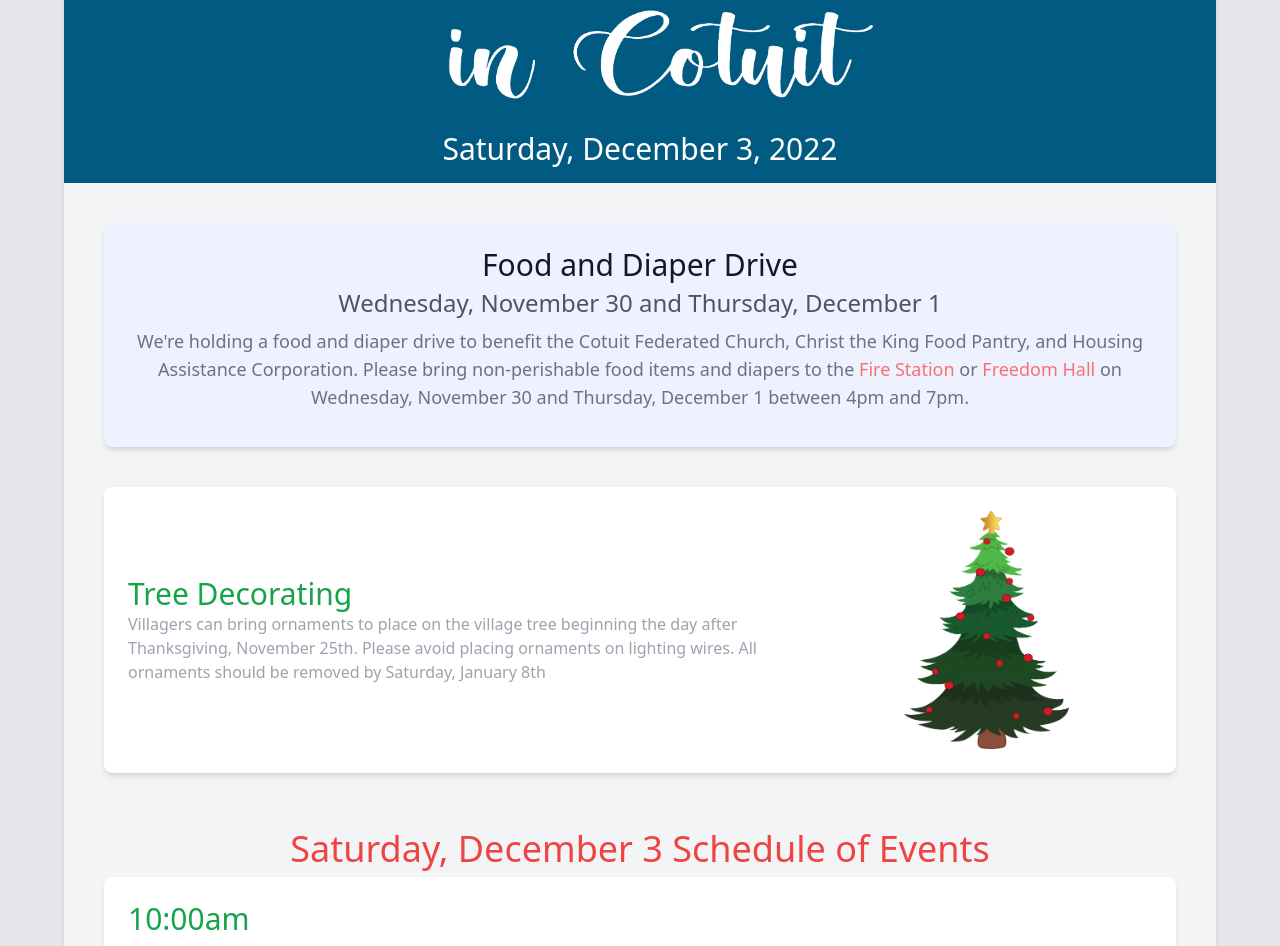
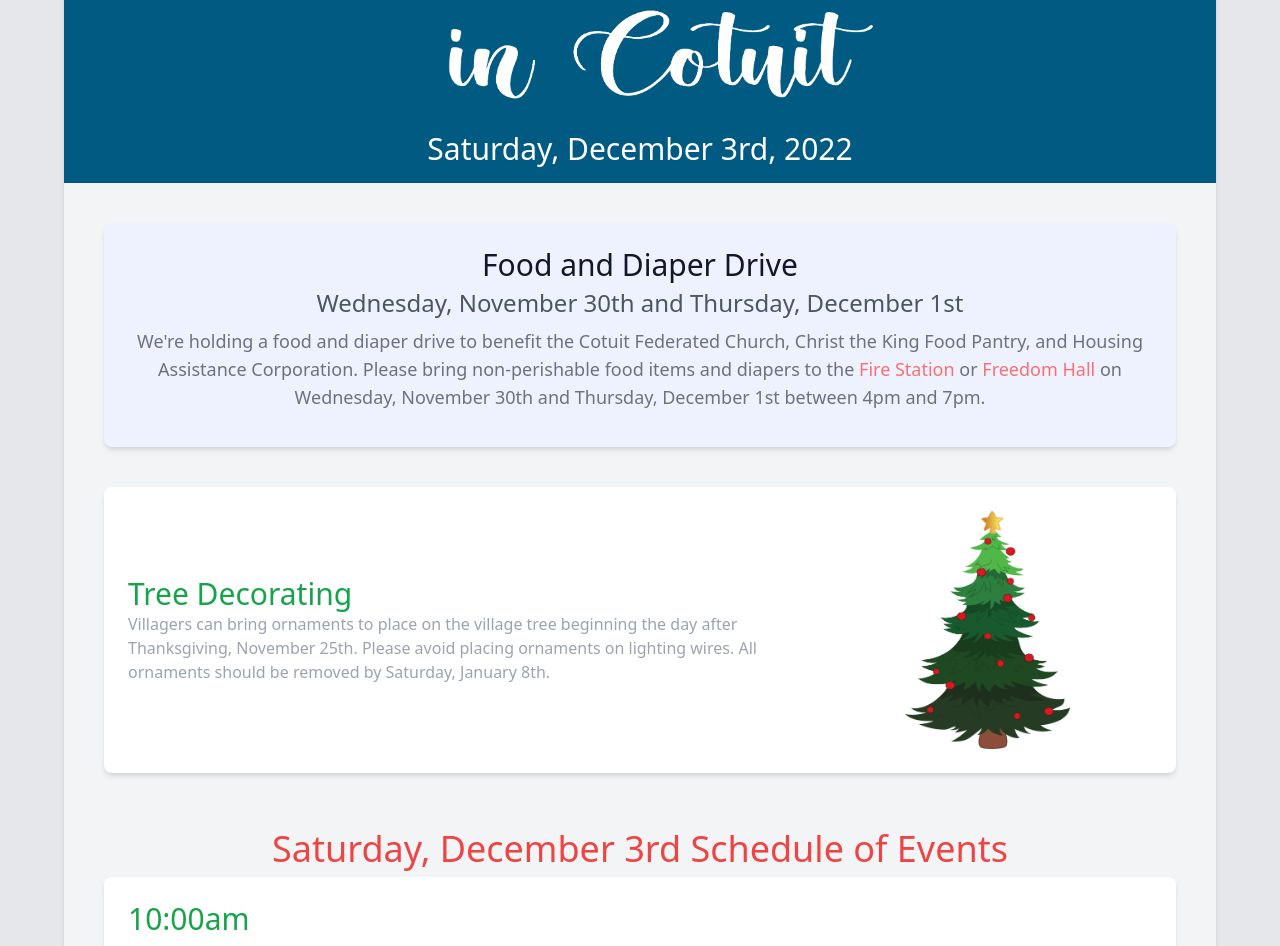
Before and after one commit to dfravel/christmas-in-cotuit, a Vue app: page / in a window 1280 px wide. Shown: the part 206-1152 px from the top of the page. Built offline with nearby package versions, Linux system fonts and the light colour scheme.

Commit message:
consistent dates

```diff
--- a/src/App.vue
+++ b/src/App.vue
@@ -5,20 +5,20 @@
     <div class="max-w-6xl mx-6 sm:mx-auto rounded-lg shadow-md bg-skyBlue">
       <header class="mx-auto text-center">
         <img src="./assets/christmas-in-cotuit.png" alt="Christmas in Cotuit" class="w-1/2 mx-auto" />
-        <h1 class="text-xl sm:text-3xl my-4 text-white">Saturday, December 3, 2022</h1>
+        <h1 class="text-xl sm:text-3xl my-4 text-white">Saturday, December 3rd, 2022</h1>
       </header>
 
       <main class="bg-gray-100 p-4 sm:pt-10 sm:px-10 sm:pb-4 h-full">
         <div class="grid grid-cols-1 gap-y-10">
           <div class="col-span-1 rounded-lg shadow-md p-6 bg-indigo-50 text-center">
             <h2 class="text-2xl sm:text-3xl text-gray-900">Food and Diaper Drive</h2>
-            <h2 class="text-xl sm:text-2xl text-gray-600 mt-1">Wednesday, November 30 and Thursday, December 1</h2>
+            <h2 class="text-xl sm:text-2xl text-gray-600 mt-1">Wednesday, November 30th and Thursday, December 1st</h2>
             <p class="text-gray-500 mb-3 mt-2 text-base sm:text-lg">
               We're holding a food and diaper drive to benefit the Cotuit Federated Church, Christ the King Food Pantry, and Housing Assistance
               Corporation. Please bring non-perishable food items and diapers to the
               <a href="https://goo.gl/maps/YYpZbXFULAqtYQH47" target="_blank" class="text-red-400 hover:underline">Fire Station</a> or
               <a href="https://goo.gl/maps/EEK7bnubQzbSn9eZ8" target="_blank" class="text-red-400 hover:underline">Freedom Hall</a> on Wednesday,
-              November 30 and Thursday, December 1 between 4pm and 7pm.
+              November 30th and Thursday, December 1st between 4pm and 7pm.
             </p>
             <p class="text-gray-500 mb-3 mt-2 text-lg"></p>
           </div>
@@ -30,7 +30,7 @@
               <div class="text-green-600 text-3xl">Tree Decorating</div>
               <div class="text-gray-400">
                 Villagers can bring ornaments to place on the village tree beginning the day after Thanksgiving, November 25th. Please avoid placing
-                ornaments on lighting wires. All ornaments should be removed by Saturday, January 8th
+                ornaments on lighting wires. All ornaments should be removed by Saturday, January 8th.
               </div>
             </div>
 
@@ -40,7 +40,7 @@
           </div>
         </div>
 
-        <div class="text-center text-red-500 px-10 sm:px-0 text-3xl sm:text-4xl mt-14">Saturday, December 3 Schedule of Events</div>
+        <div class="text-center text-red-500 px-10 sm:px-0 text-3xl sm:text-4xl mt-14">Saturday, December 3rd Schedule of Events</div>
         <div class="flex flex-col mb-6 mt-2 bg-white rounded-lg shadow-md p-6">
           <div>
             <div class="text-green-600 text-3xl">10:00am</div>
@@ -253,8 +253,8 @@
               <div class="flex flex-col">
                 <div class="text-gray-600 text-lg">4:00pm</div>
                 <div class="text-gray-400">
-                  Cotuit Federated Church will serve cookies by the tree this year at the Village Christmas Tree at 4. Cookies from the community can
-                  be dropped off at the Church on Friday, 12/2 or Saturday 12/3 from 10:00 – 12:00
+                  Cotuit Federated Church will serve cookies by the tree this year at the Village Christmas Tree at 4pm. Cookies from the community
+                  can be dropped off at the Church on Friday, December 2nd or Saturday December 3rd from 10:00am – 12:00pm
                 </div>
               </div>
             </li>
```
